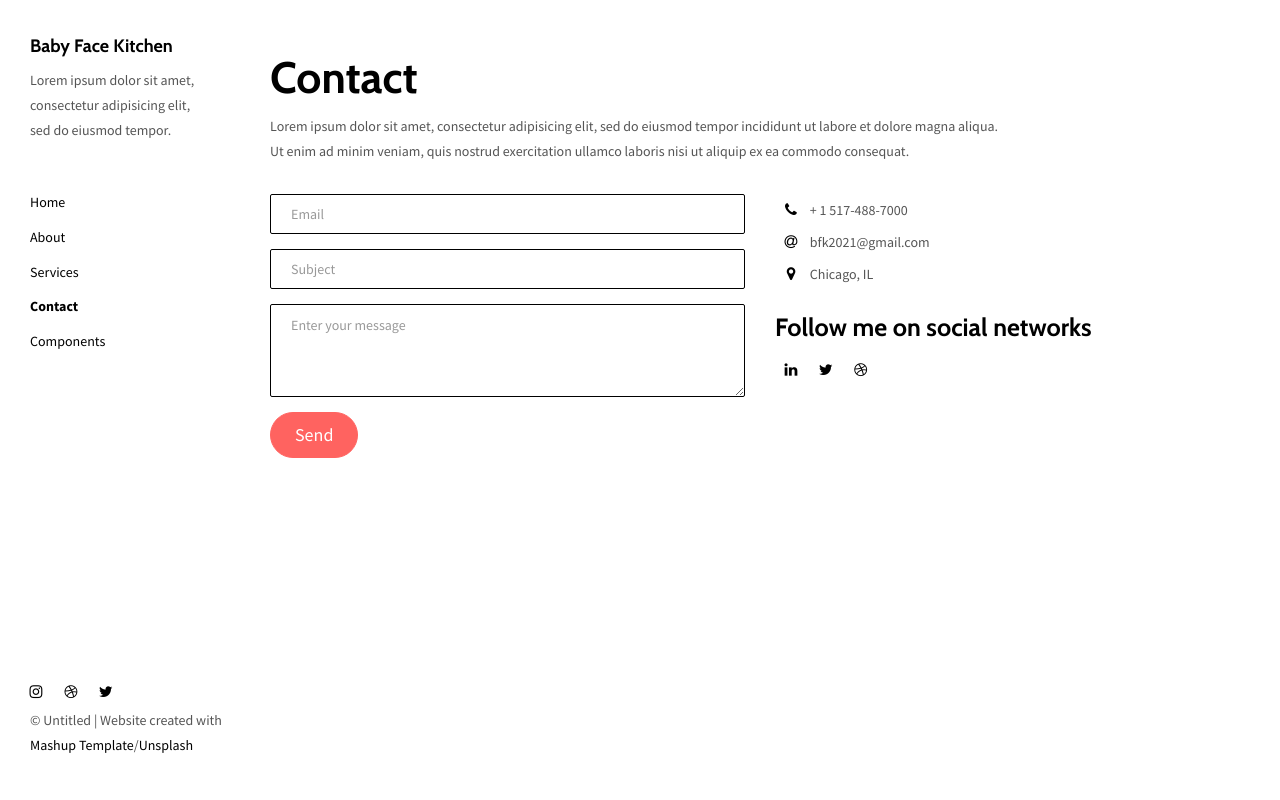
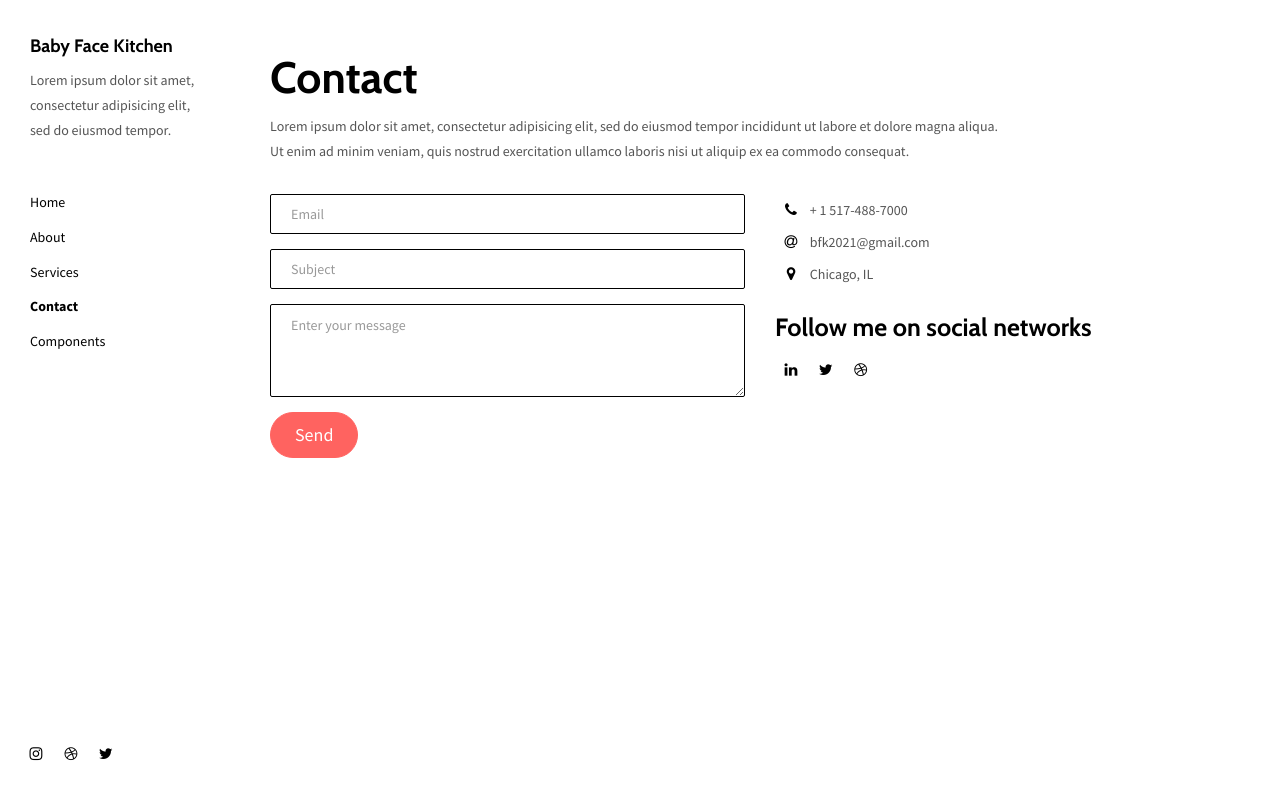
Before and after one commit to PZ2021/BFK2021, a plain HTML site: page contact.html in a window 1280 px wide. Drawn offline with nearby package versions, Linux system fonts and the light colour scheme.

Commit message:
Update contact.html

```diff
--- a/contact.html
+++ b/contact.html
@@ -65,8 +65,6 @@
           <a class="fa-icon" href="https://twitter.com/" title="">
             <i class="fa fa-twitter"></i>
           </a>
-        </p>
-        <p>© Untitled | Website created with <a href="http://www.mashup-template.com/" title="Create website with free html template">Mashup Template</a>/<a href="https://www.unsplash.com/" title="Beautiful Free Images">Unsplash</a></p>
       </nav>
     </div>
   </nav>
```
